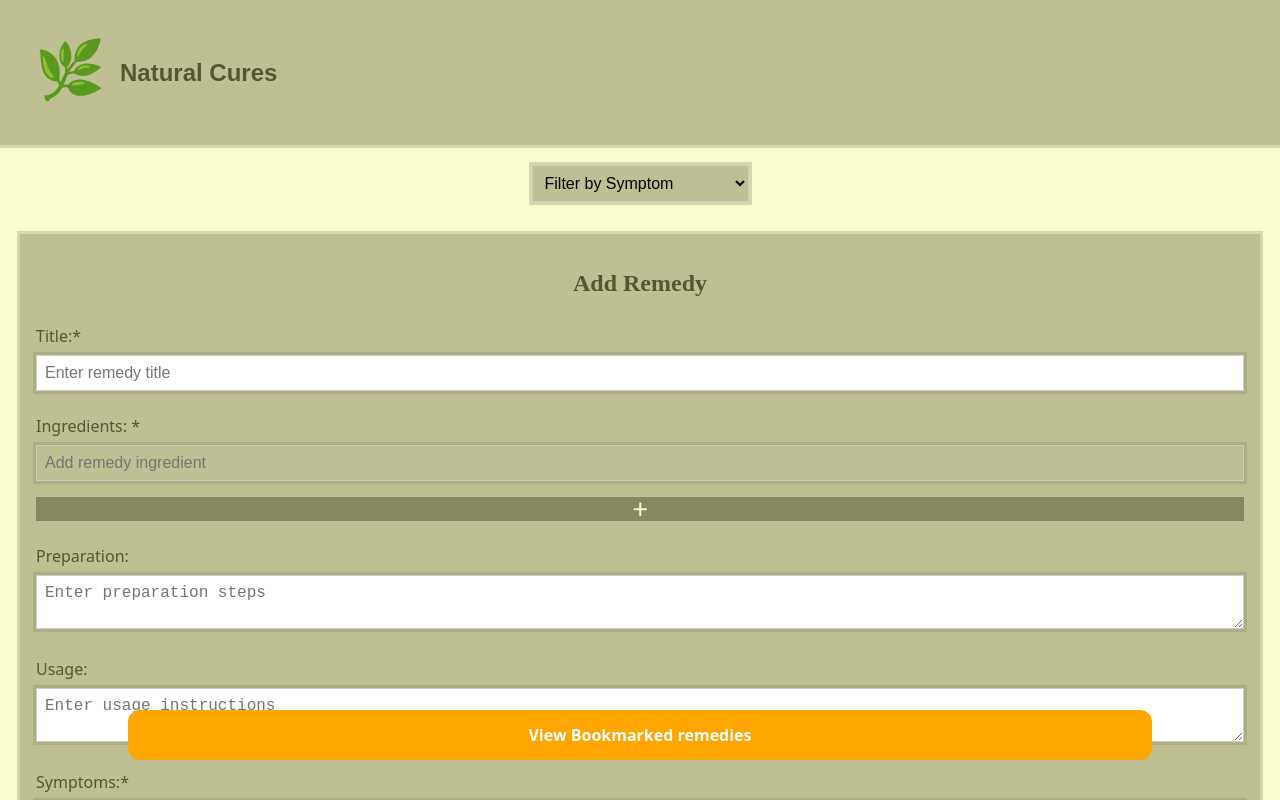
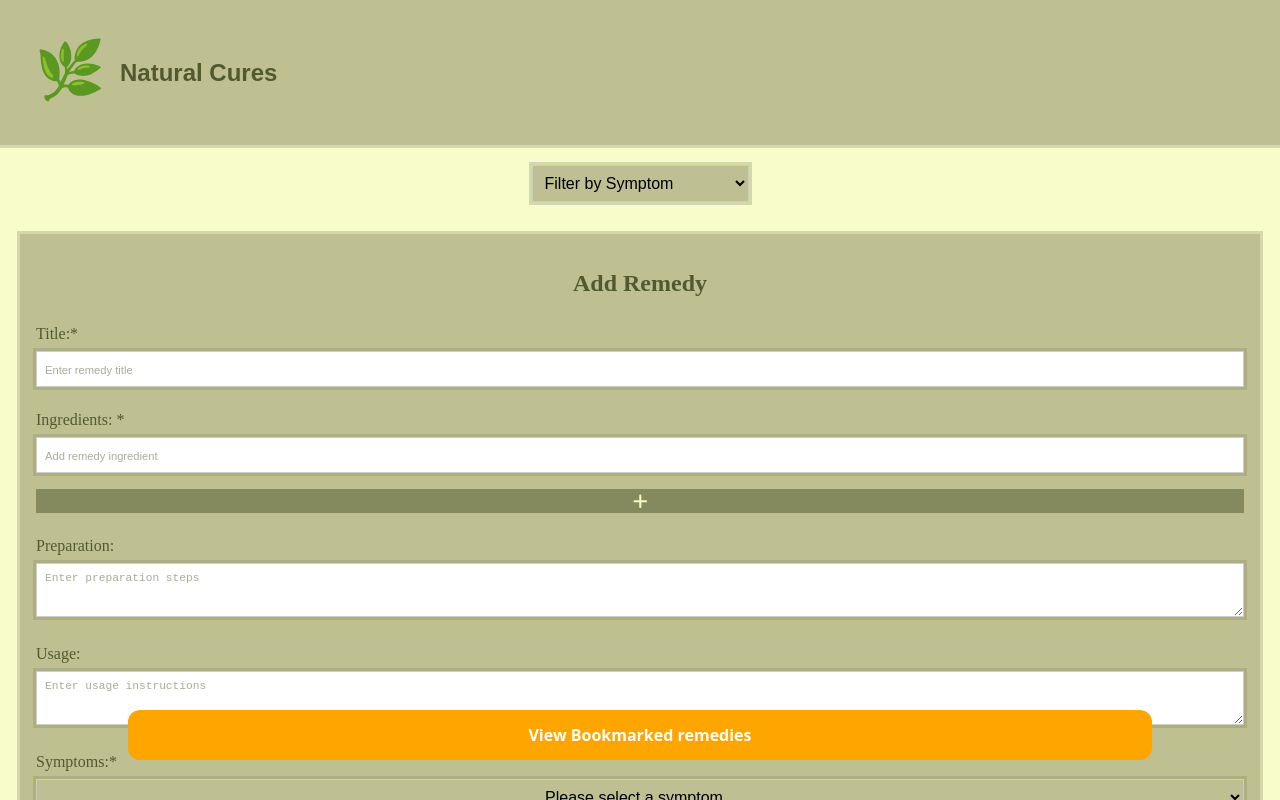
Before and after one commit to Rahaf91/capstone-natural-cures, a Next.js app: page / in a window 1280 px wide. Shown: the top 800 px of the page. Built offline with nearby package versions, Linux system fonts and the light colour scheme; a web font is replaced by a local one.

Commit message:
update form styling

```diff
--- a/components/RemedyForm.js
+++ b/components/RemedyForm.js
@@ -38,9 +38,11 @@ export default function RemedyForm({
   }
 
   function handleSelectSymptom(event) {
-    const { value } = event.target;
+    const selectElement = event.target;
+    const { value } = selectElement;
     if (value && !selectedSymptoms.includes(value)) {
       setSelectedSymptoms([...selectedSymptoms, value]);
+      selectElement.value = "";
     }
   }
 
@@ -95,7 +97,7 @@ export default function RemedyForm({
         </Label>
         {ingredients.map((ingredient, index) => (
           <InputGroup key={index}>
-            <IngredientInput
+            <Input
               id={`ingredient-${index}`}
               type="text"
               name="ingredients"
@@ -158,7 +160,7 @@ export default function RemedyForm({
           onChange={handleSelectSymptom}
           required={!isEditMode && selectedSymptoms.length === 0}
         >
-          <option value="" disabled>
+          <option value="" hidden>
             Please select a symptom
           </option>
           {symptoms.map((symptom, index) => (
@@ -210,6 +212,7 @@ const Form = styled.form`
   background-color: var(--background-color);
   box-shadow: var(--box-shadow);
   padding: 1rem;
+  font-family: var(--font-adventPro);
 `;
 
 const InputGroup = styled.div`
@@ -242,7 +245,6 @@ const Textarea = styled.textarea`
 
 const Select = styled.select`
   width: 100%;
-
   padding: 0.5rem;
   font-size: 1rem;
   border: 1px solid #ccc;
@@ -251,11 +253,6 @@ const Select = styled.select`
   box-shadow: var(--box-shadow);
   background-color: var(--card-background);
   text-align: center;
-
-  &:focus {
-    border-color: #85895e;
-    outline: none;
-  }
 `;
 
 const Input = styled.input`
@@ -266,24 +263,8 @@ const Input = styled.input`
   border-radius: var(--border-radius);
   margin-bottom: 1rem;
   box-shadow: var(--box-shadow);
-
   &:focus {
     border-color: #85895e;
     outline: none;
   }
 `;
-const IngredientInput = styled.input`
-  background-color: var(--card-background);
-  width: 100%;
-  padding: 0.5rem;
-  font-size: 1rem;
-  border: 1px solid #ccc;
-  border-radius: var(--border-radius);
-  margin-bottom: 1rem;
-  box-shadow: var(--box-shadow);
-
-  &:focus {
-    border-color: #85895e;
-    outline: none;
-  }
-`;
--- a/package.json
+++ b/package.json
@@ -18,6 +18,7 @@
     "next": "13.4.8",
     "react": "18.2.0",
     "react-dom": "18.2.0",
+    "react-fontawesome": "^1.7.1",
     "styled-components": "^6.0.2",
     "uid": "^2.0.2"
   },
--- a/styles.js
+++ b/styles.js
@@ -5,6 +5,11 @@ export default createGlobalStyle`
   *::before,
   *::after {
     box-sizing: border-box;
+  }
+  input::placeholder,
+  textarea::placeholder {
+    color: rgba(83, 89, 47, 0.5);
+    font-size: 0.7rem;
   }
 
   body {
```
Also changed, not shown: 1 other file (tests, documents, lock files or other folders).
